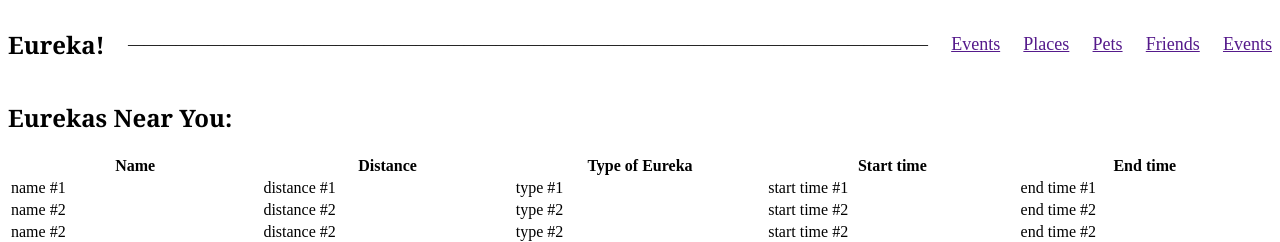
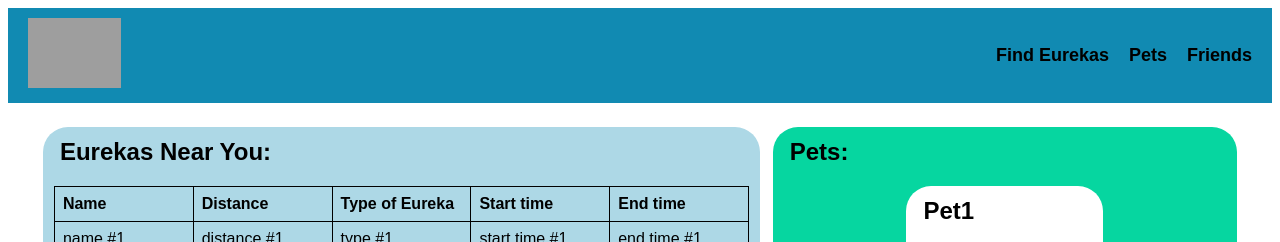
Before and after one commit to zoyaio/LAH24, a Django app: template app/members/templates/eureka.html in a window 1280 px wide. Shown: the top 242 px of the page. Run offline with Django 4.2, Linux system fonts and the light colour scheme; the template is opened without the code that fills it, so the values that code supplies are empty; grey boxes are pictures that could not be loaded.

Commit message:
Update eureka.html

```diff
--- a/app/members/templates/eureka.html
+++ b/app/members/templates/eureka.html
@@ -1,5 +1,4 @@
 <!DOCTYPE html>
-{% load static %}
 <html>
     <head>
         <meta charset="UTF-8" />
@@ -7,21 +6,29 @@
   <meta name="viewport" content="width=device-width,initial-scale=1" />
   <meta name="description" content="" />
   <link rel="icon" href="favicon.png">
-        <link rel="stylesheet" href="{% static 'eventsDesign.css' %}">
-        <div class="top">
-            <h2> Eureka! </h2>
-            <p> —————————————————————————————————————————————————— </p>
-            <a href=""> Events</a>
-            <a href=""> Places</a>
-            <a href=""> Pets</a>
-            <a href=""> Friends</a>
-            <a href=""> Events</a>
-            </div>
+        <link rel="stylesheet" href="style.css">
+
       </head>
       <body>
 
+    <div class="bar">
+        <div class="logo">
+            <!-- Replace 'logo.png' with the path to your logo -->
+            <a href="eureka.html"><img src="EUREKA!.png" alt="Logo" style="height: 70px;"></a>
+        </div>
+        <ul class="menu">
+            <li><a href="events.html">Find Eurekas</a></li>
+            <li><a href="pets.html">Pets</a></li>
+            <li><a href="#">Friends</a></li>
+        </ul>
+    </div>
+
+
+
+            <br>
 
         <div class="dash">
+
             <div class="table">
                 <h2> Eurekas Near You: </h2>
                     <table style="width:100%">
@@ -95,7 +102,19 @@
 
             <div class="pets">
                 <h2> Pets: </h2>
-                    <p> blah </p>
+                <div class="flex-container">
+                    <div class="flex-item">
+                        <h2>Pet1</h2>
+                        <img src = "1.png" width="175" height="175", style="border-radius: 25%">
+                        <p>NAME<br>text here</p>
+                    </div>
+                    <div class="flex-item">
+                        <h2>Pet 2</h2>
+                        <img src = "2.png" width="175" height="175", style="border-radius: 25%">
+                        <p>NAME<br>text here</p>
+                    </div>
+
+                </div>
             </div>
 
             <div class="friends">
@@ -144,7 +163,9 @@
                       </tr>
                   </table>
             </div>
-
+    <footer>
+        <p> Created by: Eric Liang, Zoya Brahimzadeh, Jin Cho, Kimmy Nguyen</p>
+    </footer>
         </div>
       </body>
 </html>
```
